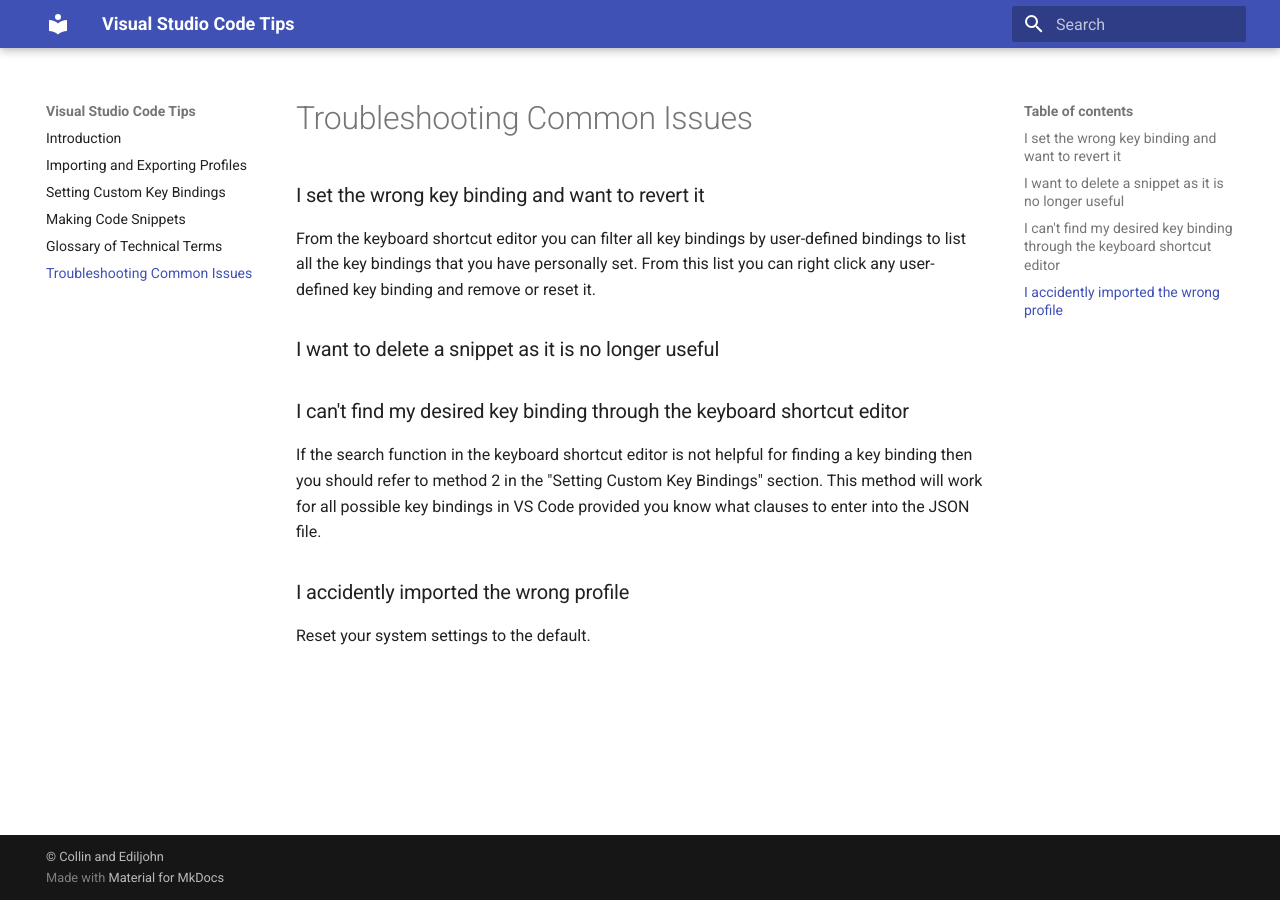
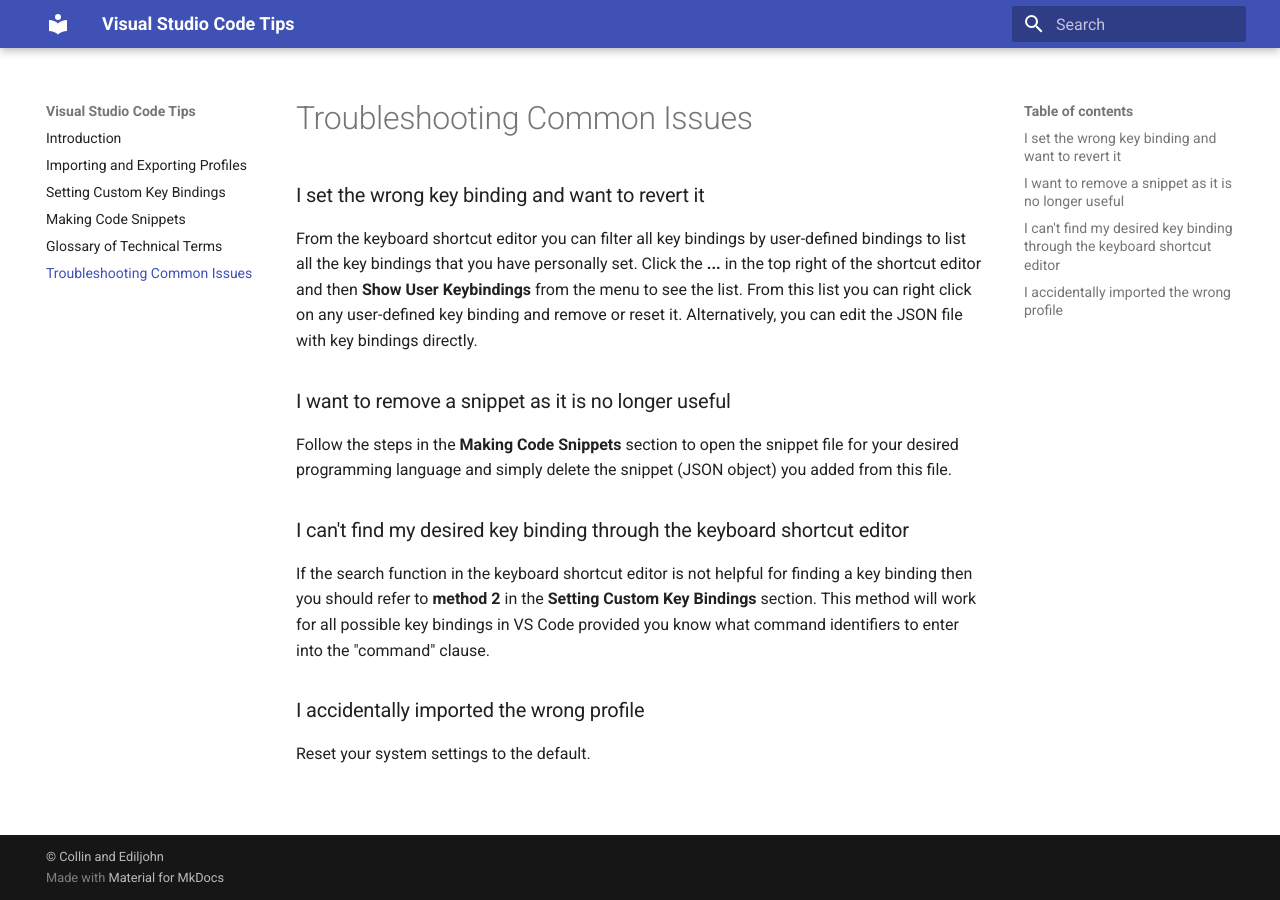
Before and after one commit to cc-dev-65535/mkdocs, an MkDocs documentation site: the page built from docs/troubleshooting.md, in a window 1280 px wide. Built offline with MkDocs 1.6.1 and Material for MkDocs 9.7.7, drawn with Linux system fonts in a browser that asks for light colours.

```diff
--- a/docs/troubleshooting.md
+++ b/docs/troubleshooting.md
@@ -2,13 +2,15 @@
 title: Troubleshooting Common Issues
 ---
 ### I set the wrong key binding and want to revert it
-From the keyboard shortcut editor you can filter all key bindings by user-defined bindings to list all the key bindings that you have personally set. From this list you can right click any user-defined key binding and remove or reset it.
+From the keyboard shortcut editor you can filter all key bindings by user-defined bindings to list all the key bindings that you have personally set. Click the **...** in the top right of the shortcut editor and then **Show User Keybindings** from the menu to see the list. From this list you can right click on any user-defined key binding and remove or reset it. Alternatively, you can edit the JSON file with key bindings directly.
 
-### I want to delete a snippet as it is no longer useful
-
+### I want to remove a snippet as it is no longer useful
+Follow the steps in the **Making Code Snippets** section to open the snippet file for your desired programming language and simply delete the snippet (JSON object) you added from this file.
 
 ### I can't find my desired key binding through the keyboard shortcut editor
-If the search function in the keyboard shortcut editor is not helpful for finding a key binding then you should refer to method 2 in the "Setting Custom Key Bindings" section. This method will work for all possible key bindings in VS Code provided you know what clauses to enter into the JSON file.
+If the search function in the keyboard shortcut editor is not helpful for finding a key binding then you should refer to **method 2** in the **Setting Custom Key Bindings** section. This method will work for all possible key bindings in VS Code provided you know what command identifiers to enter into the "command" clause.
 
-### I accidently imported the wrong profile
+### I accidentally imported the wrong profile
 Reset your system settings to the default.
+
+###
```
Also changed, not shown: docs/collin - page3.md (+2 -2 lines), docs/collin - page4.md (+8 -8 lines).
